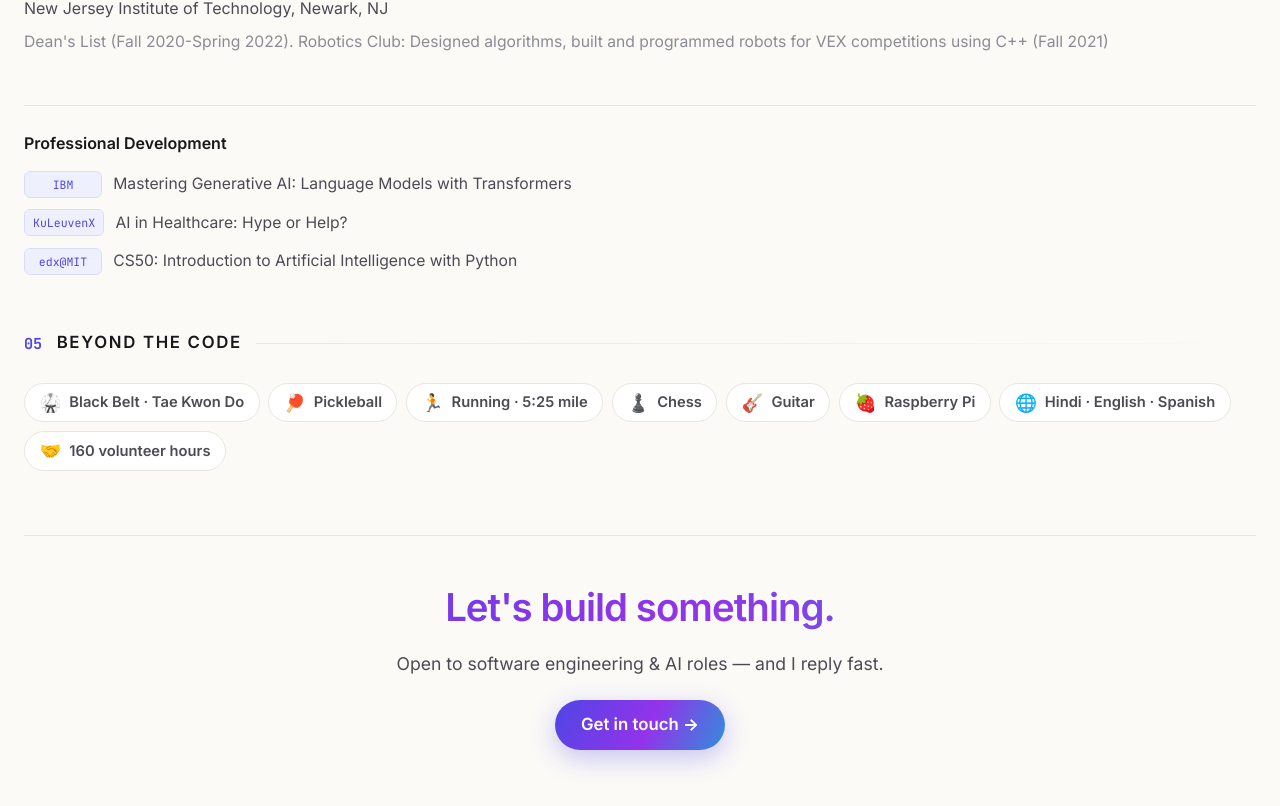
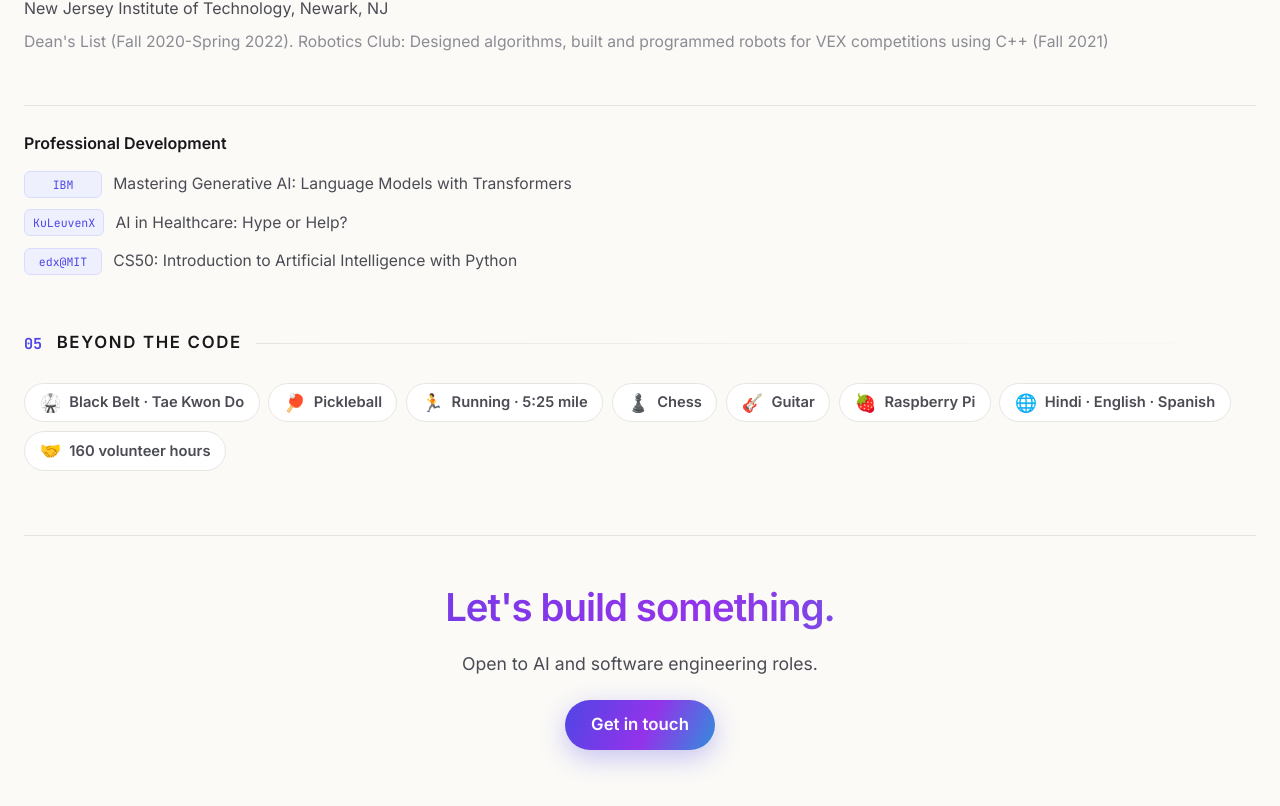
Before and after one commit to Parzival15/dhruv-chaudhry-resume, a React (Vite) app: page / in a window 1280 px wide. Shown: the part 3249-4055 px from the top of the page. Built offline with nearby package versions, Linux system fonts and the light colour scheme.

Commit message:
Remove remaining em-dashes from footer and page title

```diff
--- a/index.html
+++ b/index.html
@@ -3,8 +3,8 @@
 <head>
   <meta charset="UTF-8" />
   <meta name="viewport" content="width=device-width, initial-scale=1.0" />
-  <title>Dhruv Chaudhry — Full Stack Engineer & AI</title>
-  <meta name="description" content="Dhruv Chaudhry — Full Stack Software Engineer & AI researcher. Boston, MA." />
+  <title>Dhruv Chaudhry</title>
+  <meta name="description" content="Dhruv Chaudhry. AI and Full-Stack Engineer. Boston, MA." />
   <link rel="preconnect" href="https://fonts.googleapis.com" />
   <link rel="preconnect" href="https://fonts.gstatic.com" crossorigin />
   <link href="https://fonts.googleapis.com/css2?family=Space+Grotesk:wght@400;500;600;700&family=JetBrains+Mono:wght@400;500;700&family=Inter:wght@400;500;600&display=swap" rel="stylesheet" />
--- a/src/App.jsx
+++ b/src/App.jsx
@@ -187,8 +187,8 @@ export default function App() {
 
         <footer className="foot reveal">
           <h2 className="foot__big">Let's build something.</h2>
-          <p>Open to software engineering & AI roles — and I reply fast.</p>
-          <a className="foot__cta" href={`mailto:${profile.email}`}>Get in touch →</a>
+          <p>Open to AI and software engineering roles.</p>
+          <a className="foot__cta" href={`mailto:${profile.email}`}>Get in touch</a>
         </footer>
       </div>
     </>
```
